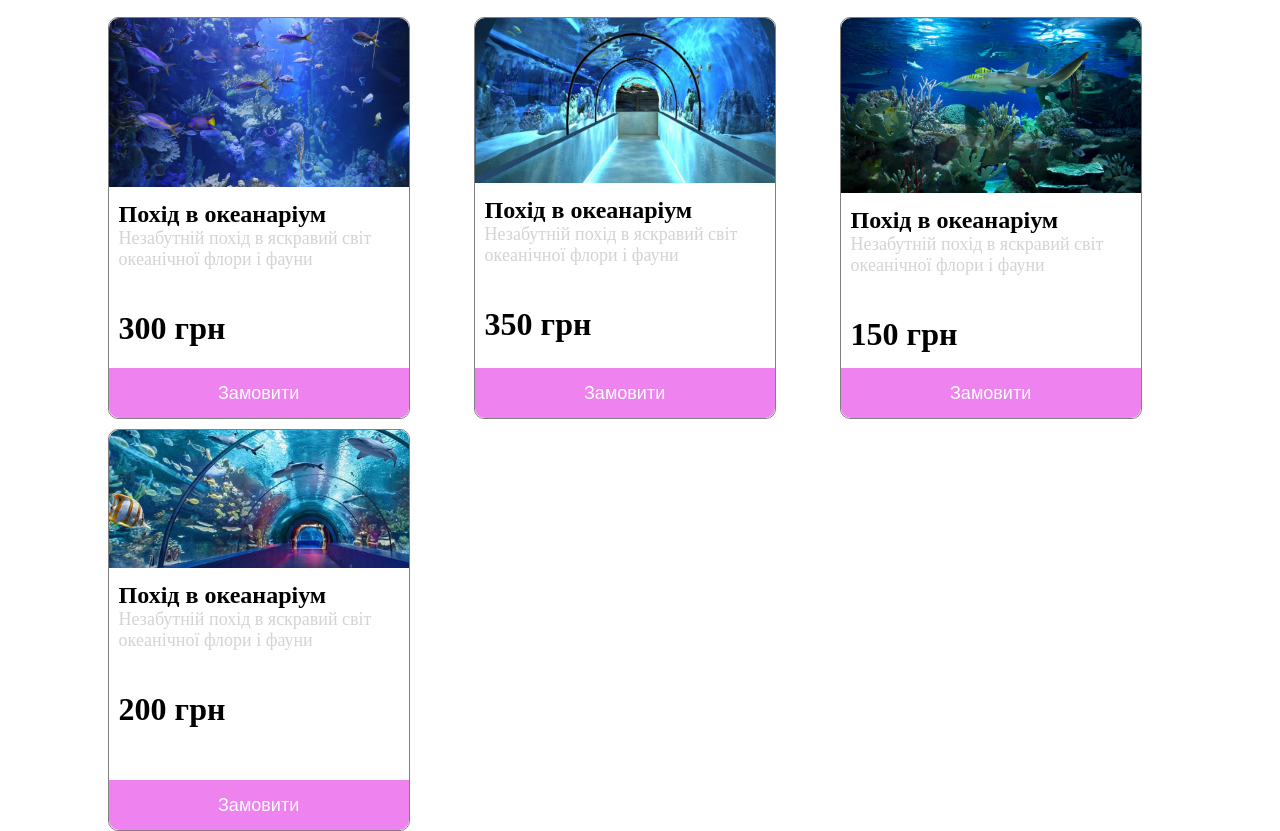
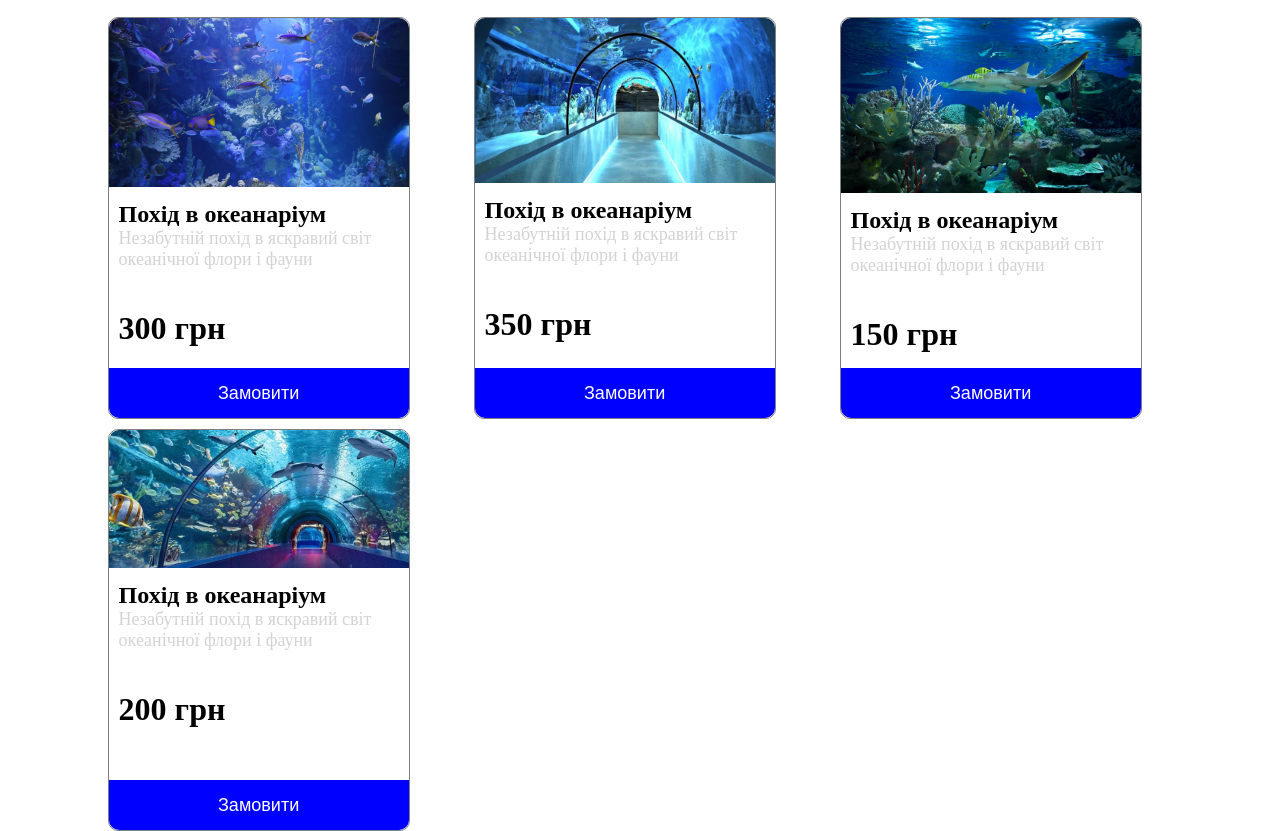
Before and after one commit to avtomiienko/WTWD, a plain HTML site: page index.html in a window 1280 px wide. Shown: the part 95-926 px from the top of the page. Drawn offline with Linux system fonts and the light colour scheme.

Commit message:
Update style.css

```diff
--- a/style.css
+++ b/style.css
@@ -112,7 +112,7 @@ a:hover {
 
 
 .card button {
-    background-color: violet;
+    background-color: blue;
     color: white;
     text-decoration: none;
     position: absolute;
```
